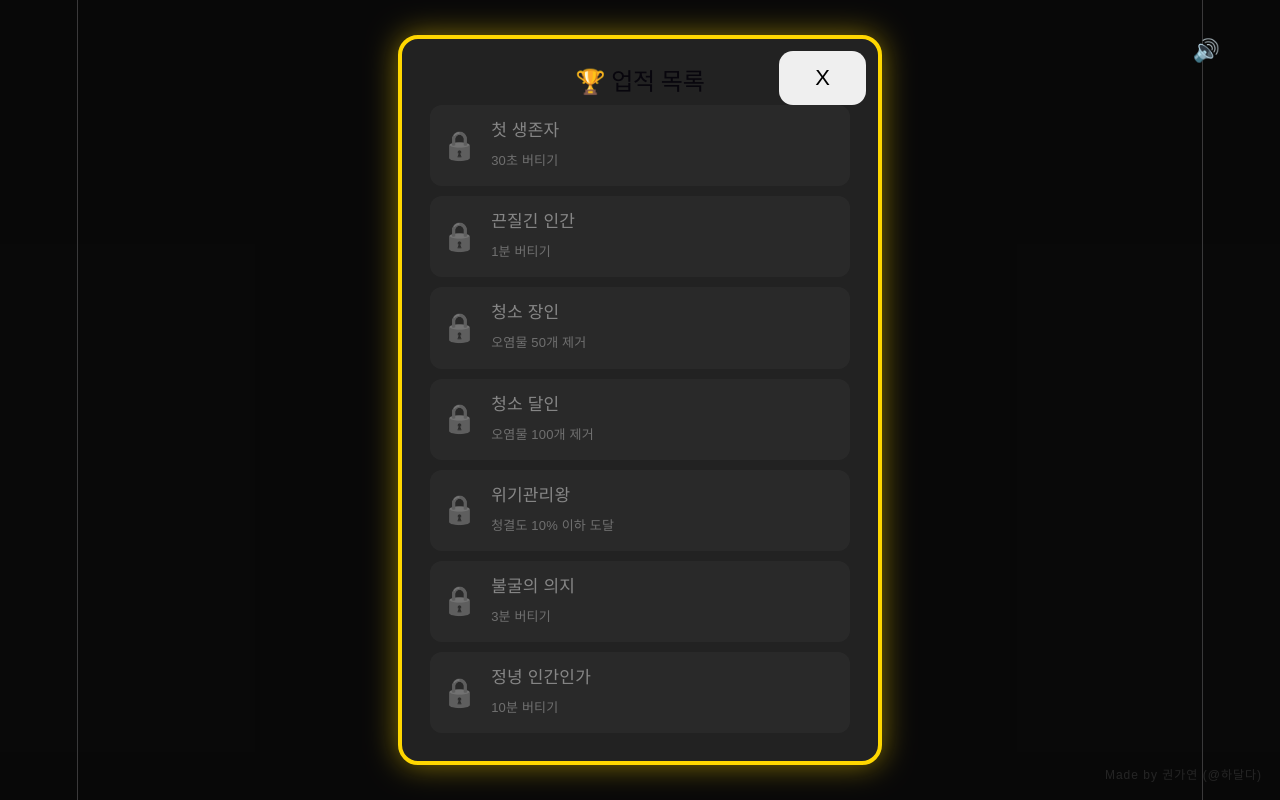
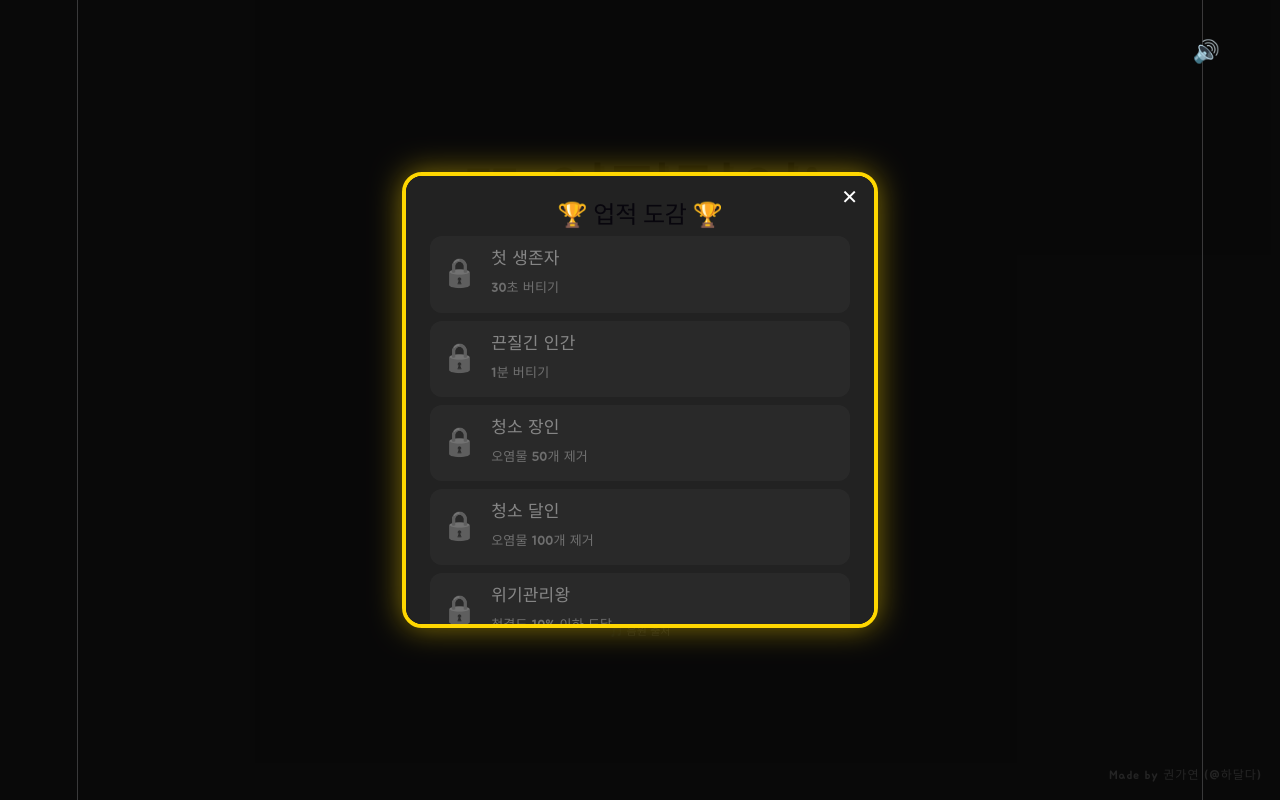
Before and after one commit to GaYeon421/Clean-up-Ningen, a React (Vite) app in the folder clean-human/: page / in a window 1280 px wide. Both pictures are taken after a click on the button "🏆 업적 보기". Built offline with nearby package versions, Linux system fonts and the light colour scheme.

Commit message:
폰트 적용

```diff
--- a/clean-human/index.html
+++ b/clean-human/index.html
@@ -1,13 +1,21 @@
 <!doctype html>
 <html lang="en">
+
 <head>
   <meta charset="UTF-8" />
   <link rel="icon" type="image/svg+xml" href="/favicon.svg" />
   <meta name="viewport" content="width=device-width, initial-scale=1.0" />
-    <title>clean-human</title>
+  <link rel="preconnect" href="https://fonts.googleapis.com">
+  <link rel="preconnect" href="https://fonts.gstatic.com" crossorigin>
+
+  <link href="https://fonts.googleapis.com/css2?family=Jua&display=swap" rel="stylesheet" />
+
+  <title>또 어질렀어!</title>
 </head>
+
 <body>
   <div id="root"></div>
   <script type="module" src="/src/main.jsx"></script>
 </body>
+
 </html>
--- a/clean-human/src/App.css
+++ b/clean-human/src/App.css
@@ -8,7 +8,7 @@
 
 body {
   margin: 0;
-  font-family: sans-serif;
+  font-family: "Jua", sans-serif;
   background: #222;
   color: white;
 }
@@ -136,11 +136,13 @@
 .game-over h2 {
   margin: 0;
   font-size: 28px;
+  font-family: "Jua", sans-serif;
 }
 
 .game-over button {
   padding: 12px 24px;
   font-size: 18px;
+  font-family: "Jua", sans-serif;
   border: none;
   border-radius: 12px;
   cursor: pointer;
@@ -169,6 +171,8 @@
   font-size: 72px;
   margin: 0;
   line-height: 1.1;
+  font-family: "Jua", sans-serif;
+  text-shadow: 4px 4px 0 rgba(0, 0, 0, 0.3);
 }
 
 .start-character {
@@ -179,11 +183,13 @@
 
 .start-screen p {
   font-size: 20px;
+  font-family: "Jua", sans-serif;
   margin-top: 10px;
 }
 
-.start-screen button {
+.start-screen>button {
   padding: 14px 36px;
+  font-family: "Jua", sans-serif;
   font-size: 22px;
   border: none;
   border-radius: 14px;
@@ -210,6 +216,7 @@
   justify-content: space-between;
   align-items: center;
   font-size: 14px;
+  font-family: "Jua", sans-serif;
 }
 
 .popup-header button {
@@ -218,6 +225,7 @@
   border: none;
   cursor: pointer;
   font-weight: bold;
+  font-family: "Jua", sans-serif;
 }
 
 .annoying-popup p {
@@ -225,6 +233,7 @@
   padding: 16px 10px;
   font-size: 18px;
   font-weight: bold;
+  font-family: "Jua", sans-serif;
 }
 
 .popup-header {
@@ -255,6 +264,7 @@
   border-radius: 14px;
   font-size: 15px;
   font-weight: bold;
+  font-family: "Jua", sans-serif;
   z-index: 8;
   box-shadow: 3px 3px 0 rgba(0, 0, 0, 0.25);
   user-select: none;
@@ -491,17 +501,20 @@
 
 .achievement-popup div {
   font-size: 14px;
+  font-family: "Jua", sans-serif;
   color: gold;
   font-weight: bold;
 }
 
 .achievement-popup strong {
   font-size: 20px;
+  font-family: "Jua", sans-serif;
 }
 
 .achievement-popup span {
   font-size: 13px;
   opacity: 0.85;
+  font-family: "Jua", sans-serif;
 }
 
 @keyframes achievementPop {
@@ -541,10 +554,15 @@
   position: relative;
   width: 420px;
   max-width: 90vw;
+  max-height: 50vh;
+  overflow-y: auto;
+
+  font-family: "Jua", sans-serif;
+
   background: #222;
   border: 4px solid gold;
   border-radius: 20px;
-  padding: 28px;
+  padding: 24px;
   color: white;
   box-shadow: 0 0 30px rgba(255, 215, 0, 0.5);
 }
@@ -552,11 +570,27 @@
 .achievement-close {
   position: absolute;
   top: 12px;
-  right: 12px;
+  right: 16px;
+
+  background: transparent;
   border: none;
-  border-radius: 8px;
-  padding: 6px 10px;
+
+  color: white;
+
+  font-size: 20px;
+  font-family: "Jua", sans-serif;
+  line-height: 1;
+
+  padding: 0;
+
   cursor: pointer;
+
+  transition: 0.2s;
+}
+
+.achievement-close:hover {
+  transform: scale(1.15);
+  color: gold;
 }
 
 .achievement-item {
@@ -565,24 +599,27 @@
   gap: 14px;
 
   background: rgba(255, 255, 255, 0.08);
-  padding: 12px;
-  margin-top: 10px;
+  padding: 10px 12px;
+  margin-top: 8px;
   border-radius: 12px;
   text-align: left;
 }
 
 .achievement-item span {
   font-size: 28px;
+  font-family: "Jua", sans-serif;
 }
 
 .achievement-item strong {
   font-size: 17px;
+  font-family: "Jua", sans-serif;
 }
 
 .achievement-item p {
   margin: 4px 0 0;
   font-size: 13px;
   opacity: 0.75;
+  font-family: "Jua", sans-serif;
 }
 
 .achievement-item.locked {
@@ -689,6 +726,7 @@
   border-radius: 14px;
 
   font-size: 24px;
+  font-family: "Jua", sans-serif;
   font-weight: bold;
 
   cursor: pointer;
@@ -711,6 +749,7 @@
   color: rgba(255, 255, 255, 0.55);
 
   font-size: 11px;
+  font-family: "Jua", sans-serif;
   opacity: 0.5;
   cursor: pointer;
   padding: 0;
@@ -750,6 +789,7 @@
   font-weight: 900;
   color: gold;
   text-shadow: 0 0 12px rgba(255, 215, 0, 0.8);
+  font-family: "Jua", sans-serif;
   animation: newRecordPop 0.8s infinite alternate;
 }
 
@@ -770,6 +810,7 @@
 
   .game-container h1 {
     font-size: 28px;
+    font-family: "Jua", sans-serif;
   }
 
   .game-area {
@@ -795,6 +836,7 @@
 
   .game-title {
     font-size: 46px;
+    font-family: "Jua", sans-serif;
   }
 
   .start-character {
@@ -803,6 +845,7 @@
 
   .start-screen p {
     font-size: 16px;
+    font-family: "Jua", sans-serif;
     padding: 0 20px;
   }
 
@@ -857,6 +900,7 @@
   border-radius: 12px;
 
   font-size: 18px;
+  font-family: "Jua", sans-serif;
 
   cursor: pointer;
 
--- a/clean-human/src/App.jsx
+++ b/clean-human/src/App.jsx
@@ -627,10 +627,10 @@
                 className="achievement-close"
                 onClick={() => setShowAchievementList(false)}
               >
-                X
+                ✕
               </button>
 
-              <h2>🏆 업적 목록</h2>
+              <h2>🏆 업적 도감 🏆</h2>
 
               {achievements.map((achievement) => {
                 const unlocked = unlockedAchievements.includes(achievement.id);
```
Lines whose indentation alone changed are shown as unchanged.
